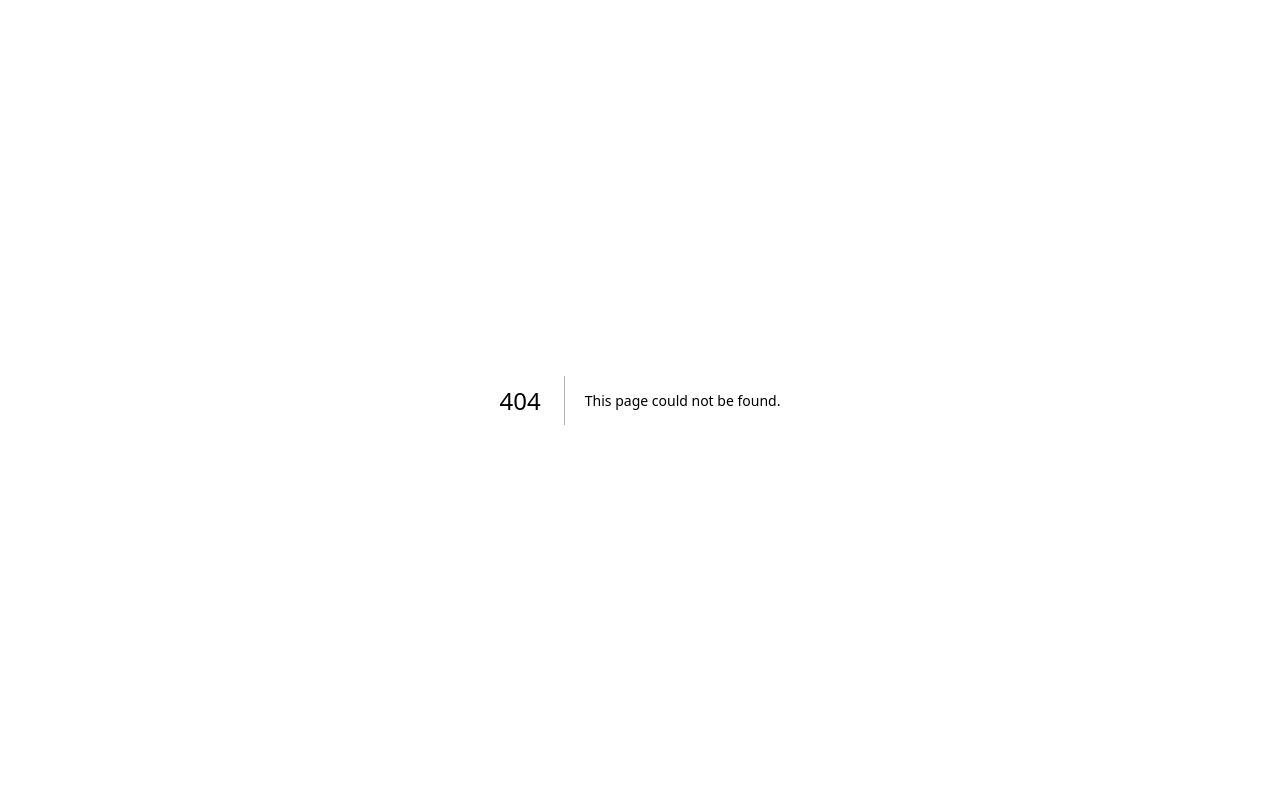
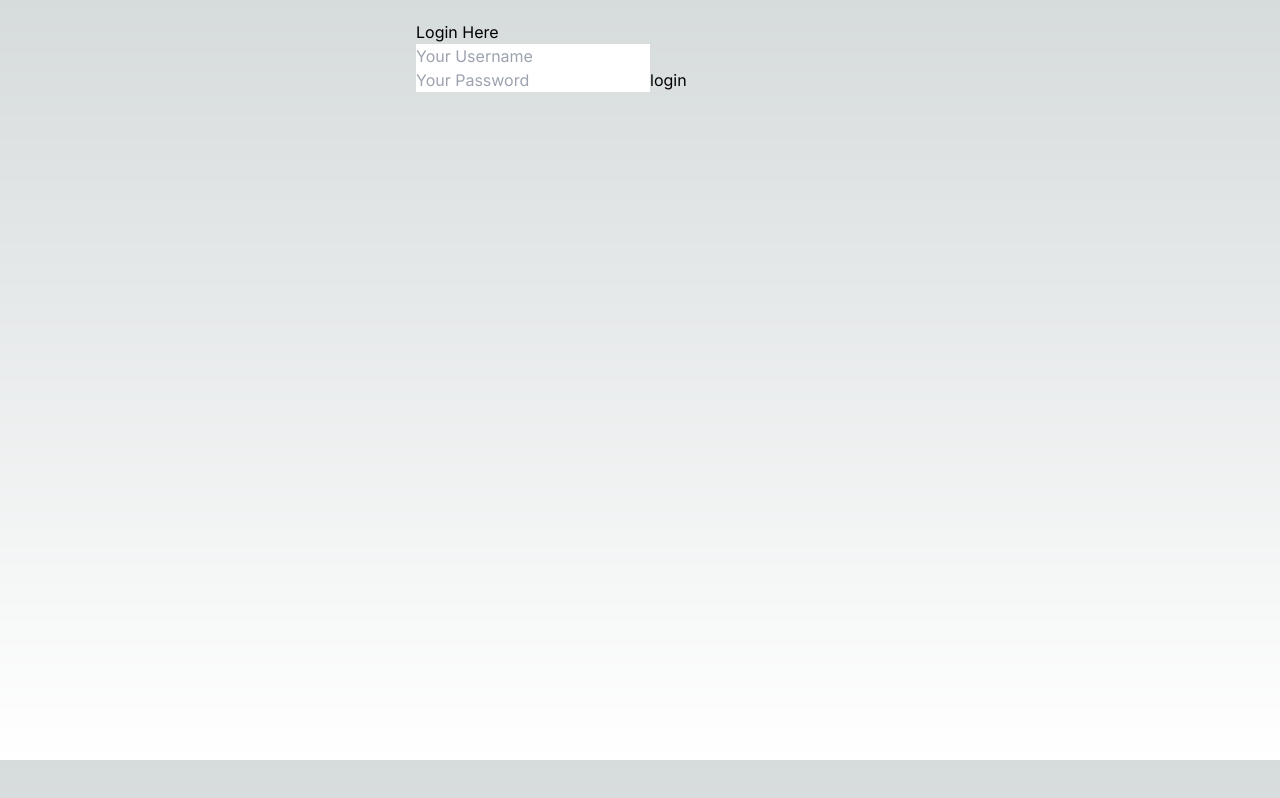
Before and after one commit to viktor-codes/django-next.js-frontend, a Next.js app: page /login in a window 1280 px wide. Before the commit this address had no page. Built offline with nearby package versions, Linux system fonts and the light colour scheme.

Commit message:
Add login functionality

```diff
--- /dev/null
+++ b/src/app/login/page.jsx
@@ -0,0 +1,43 @@
+"use client"
+
+const LOGIN_URL = "http://127.0.0.1:8001/api/token/pair"
+
+
+export default function Page(){
+    async function handleSubmit(event){
+        event.preventDefault()
+        console.log(event, event.target)
+        const formData = new FormData(event.target)
+        const objectFromForm = Object.fromEntries(formData)
+        const jsonData = JSON.stringify(objectFromForm)
+        const requestOptions = {
+            method: "POST",
+            headers: {
+                "Content-Type": "application/json"
+            },
+            body: jsonData
+            }
+            const response = await fetch(LOGIN_URL, requestOptions)
+            const data = await response.json()
+            console.log(data)
+            if (response.ok){
+                console.log("logged in")
+        }
+
+    }
+
+    return (
+        <div className="h-[95vh]">
+            <div className="max-w-md mx-auto py-5">
+                <h1>Login Here</h1>
+                <form onSubmit={handleSubmit}>
+                    <input type="text" name="username"
+                    placeholder="Your Username" required/>
+                    <input type="text" name="password"
+                    placeholder="Your Password" required/>
+                    <button type="submit">login</button>
+                </form>
+            </div>
+        </div>
+    )
+}
```
